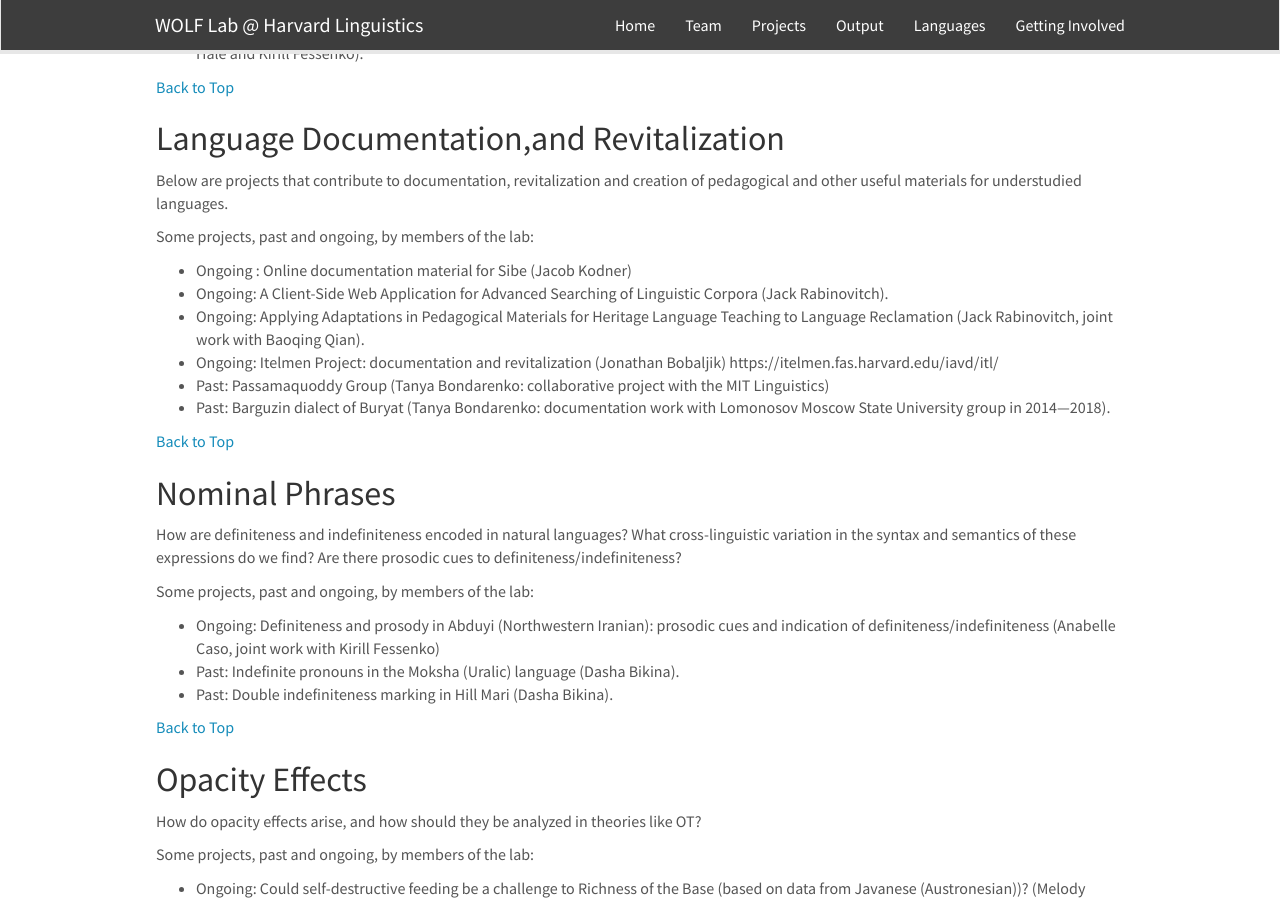
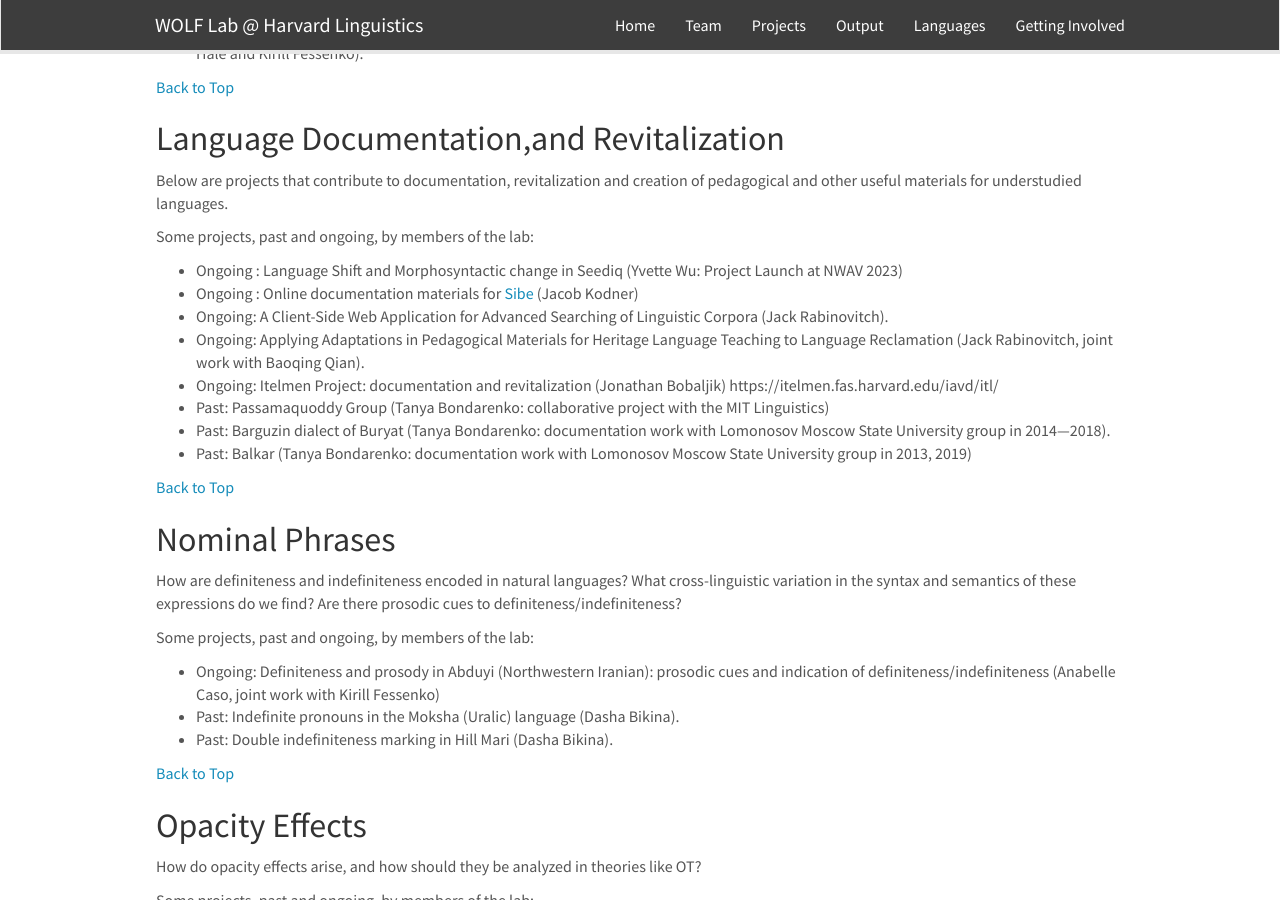
Before and after one commit to fieldlinguistics/fieldlinguistics.github.io, a Jekyll site: the page built from _pages/projects.md, in a window 1280 px wide and 900 px high, scrolled down 2760 px. Built offline with Jekyll 4.4.1, drawn with Linux system fonts in a browser that asks for light colours; nearby versions of some CDN libraries.

Commit message:
Update projects.md
Added Yvette's project lanuch

```diff
--- a/_pages/projects.md
+++ b/_pages/projects.md
@@ -122,13 +122,15 @@ Below are projects that contribute to documentation, revitalization and creation
 
 Some projects, past and ongoing, by members of the lab:
 
-* Ongoing : Online documentation material for Sibe (Jacob Kodner)
+* Ongoing : Language Shift and Morphosyntactic change in Seediq (Yvette Wu: Project Launch at NWAV 2023)
+* Ongoing : Online documentation materials for [Sibe](https://minibuleku.github.io) (Jacob Kodner)
 * Ongoing: A Client-Side Web Application for Advanced Searching of Linguistic Corpora (Jack Rabinovitch).
 * Ongoing: Applying Adaptations in Pedagogical Materials for Heritage Language Teaching to Language Reclamation (Jack Rabinovitch, joint work with Baoqing Qian).
 * Ongoing: Itelmen Project: documentation and revitalization (Jonathan Bobaljik)
 https://itelmen.fas.harvard.edu/iavd/itl/
 * Past: Passamaquoddy Group (Tanya Bondarenko: collaborative project with the MIT Linguistics)
 * Past: Barguzin dialect of Buryat (Tanya Bondarenko: documentation work with Lomonosov Moscow State University group in 2014—2018).
+* Past: Balkar (Tanya Bondarenko: documentation work with Lomonosov Moscow State University group in 2013, 2019)
 
 [Back to Top](#  )
 
```
